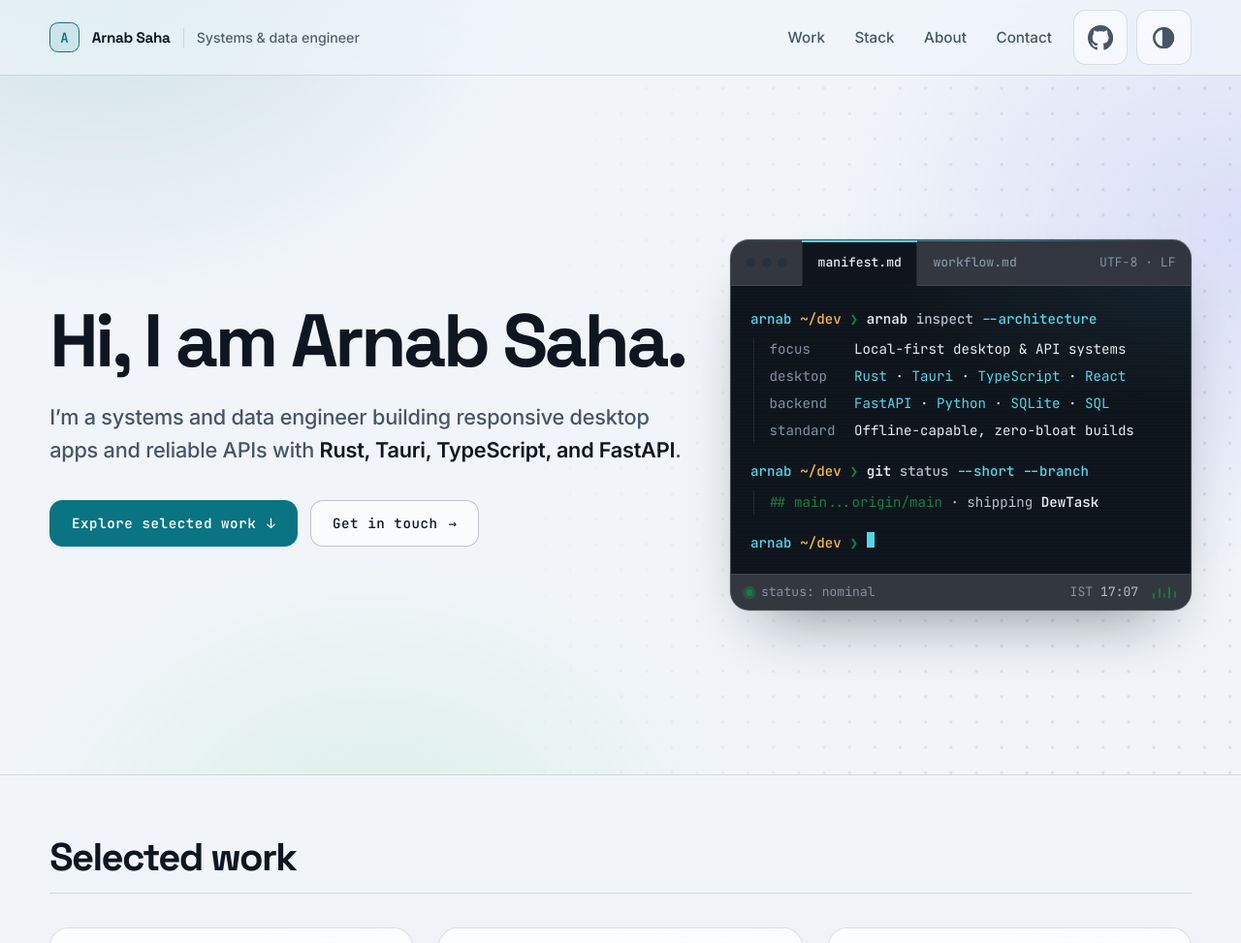
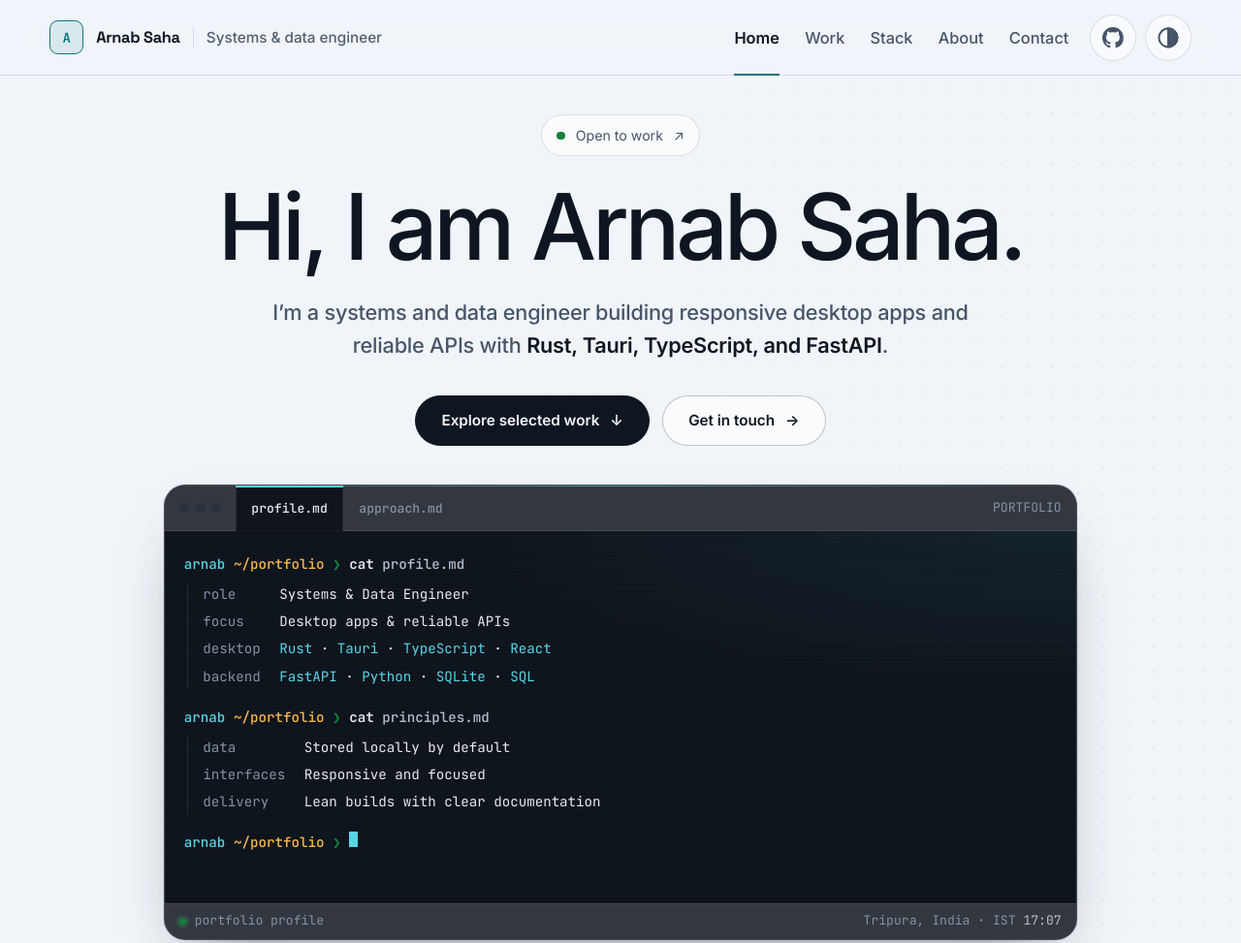
Before and after one commit to arnabsaha7/arnabsaha7.github.io, a plain HTML site: page index.html in a window 1280 px wide. Shown: the top 973 px of the page at 97% size. Drawn offline with Linux system fonts and the light colour scheme; no server answers.

Commit message:
updated theme

```diff
--- a/index.html
+++ b/index.html
@@ -153,6 +153,7 @@
     </a>
     <div class="nav-cluster">
       <nav class="top-nav" id="primaryNav" aria-label="Primary">
+        <a href="#top">Home</a>
         <a href="#work">Work</a>
         <a href="#stack">Stack</a>
         <a href="#about">About</a>
@@ -171,7 +172,7 @@
         </button>
         <button id="themeBtn" class="ico" type="button" aria-label="Switch theme">
           <svg width="16" height="16" viewBox="0 0 16 16" fill="none" stroke="currentColor" stroke-width="1.5" aria-hidden="true">
-            <circle cx="8" cy="8" r="6"/><path d="M8 2a6 6 0 0 1 0 12z" fill="currentColor"/>
+            <circle cx="8" cy="8" r="7"/><path d="M8 1a7 7 0 0 1 0 14z" fill="currentColor"/>
           </svg>
         </button>
       </div>
@@ -183,6 +184,7 @@
   <section id="top" class="hero">
     <div class="wrap grid">
       <div class="c7">
+        <a class="hero-note" href="#contact"><span class="dot" aria-hidden="true"></span><span>Open to work</span><span aria-hidden="true">↗</span></a>
         <h1>Hi, I am <span class="nw">Arnab Saha.</span></h1>
         <p class="hero-lead">I’m a systems and data engineer building responsive desktop apps and reliable APIs with <strong>Rust, Tauri, TypeScript, and FastAPI</strong>.</p>
         <div class="row">
@@ -205,70 +207,66 @@
             <div class="th-l">
               <span class="t-dots" aria-hidden="true"><i></i><i></i><i></i></span>
               <div class="term-tabs" role="tablist" aria-label="Terminal view">
-                <button class="term-tab on" type="button" role="tab" aria-selected="true" id="tab-manifest" aria-controls="pane-manifest" tabindex="0" data-tab="manifest">manifest.md</button>
-                <button class="term-tab" type="button" role="tab" aria-selected="false" id="tab-workflow" aria-controls="pane-workflow" tabindex="-1" data-tab="workflow">workflow.md</button>
+                <button class="term-tab on" type="button" role="tab" aria-selected="true" id="tab-manifest" aria-controls="pane-manifest" tabindex="0" data-tab="manifest">profile.md</button>
+                <button class="term-tab" type="button" role="tab" aria-selected="false" id="tab-workflow" aria-controls="pane-workflow" tabindex="-1" data-tab="workflow">approach.md</button>
               </div>
             </div>
-            <span>UTF-8 · LF</span>
+            <span>PORTFOLIO</span>
           </div>
 
           <div class="tb">
             <div class="term-pane on" id="pane-manifest" role="tabpanel" aria-labelledby="tab-manifest">
               <div class="t-block">
                 <div class="t-cmd">
-                  <span class="t-ps" aria-hidden="true"><i>arnab</i><em>~/dev</em></span><b aria-hidden="true">❯</b>
-                  <span class="t-type"><span class="prog">arnab</span> inspect <span class="flag">--architecture</span></span>
+                  <span class="t-ps" aria-hidden="true"><i>arnab</i><em>~/portfolio</em></span><b aria-hidden="true">❯</b>
+                  <span class="t-type"><span class="prog">cat</span> profile.md</span>
                 </div>
                 <dl class="t-grid t-res">
-                  <dt>focus</dt><dd>Local-first desktop &amp; API systems</dd>
+                  <dt>role</dt><dd>Systems &amp; Data Engineer</dd>
+                  <dt>focus</dt><dd>Desktop apps &amp; reliable APIs</dd>
                   <dt>desktop</dt><dd><span class="tk">Rust</span> · <span class="tk">Tauri</span> · <span class="tk">TypeScript</span> · <span class="tk">React</span></dd>
                   <dt>backend</dt><dd><span class="tk">FastAPI</span> · <span class="tk">Python</span> · <span class="tk">SQLite</span> · <span class="tk">SQL</span></dd>
-                  <dt>standard</dt><dd>Offline-capable, zero-bloat builds</dd>
                 </dl>
               </div>
               <div class="t-block">
                 <div class="t-cmd">
-                  <span class="t-ps" aria-hidden="true"><i>arnab</i><em>~/dev</em></span><b aria-hidden="true">❯</b>
-                  <span class="t-type"><span class="prog">git</span> status <span class="flag">--short</span> <span class="flag">--branch</span></span>
+                  <span class="t-ps" aria-hidden="true"><i>arnab</i><em>~/portfolio</em></span><b aria-hidden="true">❯</b>
+                  <span class="t-type"><span class="prog">cat</span> principles.md</span>
                 </div>
-                <div class="t-out t-res"><span class="t-branch">## main...origin/main</span> · shipping <strong>DewTask</strong></div>
+                <dl class="t-grid t-res">
+                  <dt>data</dt><dd>Stored locally by default</dd>
+                  <dt>interfaces</dt><dd>Responsive and focused</dd>
+                  <dt>delivery</dt><dd>Lean builds with clear documentation</dd>
+                </dl>
               </div>
               <div class="t-block">
-                <div class="t-cmd"><span class="t-ps" aria-hidden="true"><i>arnab</i><em>~/dev</em></span><b aria-hidden="true">❯</b><i class="cur" aria-hidden="true"></i></div>
+                <div class="t-cmd"><span class="t-ps" aria-hidden="true"><i>arnab</i><em>~/portfolio</em></span><b aria-hidden="true">❯</b><i class="cur" aria-hidden="true"></i></div>
               </div>
             </div>
 
             <div class="term-pane" id="pane-workflow" role="tabpanel" aria-labelledby="tab-workflow">
               <div class="t-block">
                 <div class="t-cmd">
-                  <span class="t-ps" aria-hidden="true"><i>arnab</i><em>~/dev</em></span><b aria-hidden="true">❯</b>
-                  <span class="t-type"><span class="prog">project</span> run <span class="flag">--protocol</span></span>
+                  <span class="t-ps" aria-hidden="true"><i>arnab</i><em>~/portfolio</em></span><b aria-hidden="true">❯</b>
+                  <span class="t-type"><span class="prog">cat</span> approach.md</span>
                 </div>
                 <dl class="t-grid t-res">
-                  <dt><span class="n">01</span> scope</dt><dd>Architecture &amp; edge cases defined upfront</dd>
-                  <dt><span class="n">02</span> estimate</dt><dd>Clear milestones, zero hidden unknowns</dd>
-                  <dt><span class="n">03</span> build</dt><dd>Iterative ships with plain-word updates</dd>
-                  <dt><span class="n">04</span> handover</dt><dd>Tested binaries, docs &amp; clean source</dd>
+                  <dt><span class="n">01</span> scope</dt><dd>Clarify goals, constraints, and edge cases</dd>
+                  <dt><span class="n">02</span> design</dt><dd>Define data models and system boundaries</dd>
+                  <dt><span class="n">03</span> build</dt><dd>Deliver focused, maintainable features</dd>
+                  <dt><span class="n">04</span> validate</dt><dd>Check behavior and document the handoff</dd>
                 </dl>
               </div>
               <div class="t-block">
-                <div class="t-cmd">
-                  <span class="t-ps" aria-hidden="true"><i>arnab</i><em>~/dev</em></span><b aria-hidden="true">❯</b>
-                  <span class="t-type"><span class="prog">status</span> <span class="flag">--availability</span></span>
-                </div>
-                <div class="t-out t-res">Open for select engineering &amp; product builds</div>
-              </div>
-              <div class="t-block">
-                <div class="t-cmd"><span class="t-ps" aria-hidden="true"><i>arnab</i><em>~/dev</em></span><b aria-hidden="true">❯</b><i class="cur" aria-hidden="true"></i></div>
+                <div class="t-cmd"><span class="t-ps" aria-hidden="true"><i>arnab</i><em>~/portfolio</em></span><b aria-hidden="true">❯</b><i class="cur" aria-hidden="true"></i></div>
               </div>
             </div>
           </div>
 
           <div class="tf">
-            <span class="tf-l"><i class="dot" aria-hidden="true"></i>status: nominal</span>
+            <span class="tf-l"><i class="dot" aria-hidden="true"></i>portfolio profile</span>
             <span class="tf-r">
-              <span>IST <time id="termClock">--:--</time></span>
-              <span class="wave" aria-hidden="true"><i></i><i></i><i></i><i></i><i></i></span>
+              <span>Tripura, India · IST <time id="termClock">--:--</time></span>
             </span>
           </div>
         </div>
@@ -351,7 +349,7 @@
         <div>
           <div class="stack-col-head"><span class="lbl">Backend &amp; data</span></div>
           <ul>
-            <li><span>FastAPI</span><span>APIs at Deloitte</span></li>
+            <li><span>FastAPI</span><span>High-performance APIs</span></li>
             <li><span>Python</span><span>Services &amp; CLI tools</span></li>
             <li><span>SQLite &amp; SQL</span><span>DewTask data layer</span></li>
             <li><span>Schema &amp; query tuning</span><span>Slow-query profiling</span></li>
--- a/script.js
+++ b/script.js
@@ -243,7 +243,7 @@
         const viewportHeight = window.innerHeight;
         const documentHeight = document.documentElement.scrollHeight;
 
-        if (scrollY < 220) return '';
+        if (scrollY < 220) return '#top';
         if (scrollY + viewportHeight >= documentHeight - 48) {
           return sectionHashes[sectionHashes.length - 1];
         }
@@ -304,8 +304,7 @@
         const link = event.target.closest && event.target.closest('a[href^="#"]');
         if (!link || event.button !== 0 || event.metaKey || event.ctrlKey || event.shiftKey || event.altKey) return;
         const hash = link.getAttribute('href');
-        if (hash === '#top') lock('');
-        else if (sectionHashes.includes(hash)) lock(hash);
+        if (sectionHashes.includes(hash)) lock(hash);
       });
 
       function fromHash() {
--- a/styles.css
+++ b/styles.css
@@ -1,17 +1,14 @@
 :root {
-  --bg: #0A0E12;
-  --surface: rgba(255, 255, 255, 0.055);
-  --surface-hover: rgba(255, 255, 255, 0.1);
-  --well: rgba(255, 255, 255, 0.04);
-  --line: rgba(255, 255, 255, 0.1);
-  --line-strong: rgba(255, 255, 255, 0.2);
-  --glass-blur: blur(1.125rem) saturate(1.5);
-  --glass-edge: inset 0 1px 0 rgba(255, 255, 255, 0.09), 0 0.625rem 2rem -0.75rem rgba(0, 0, 0, 0.5);
-  --r: 1.125rem;
-  --aurora:
-    radial-gradient(60vmax 50vmax at 8% -8%, rgba(85, 214, 232, 0.2), transparent 60%),
-    radial-gradient(55vmax 45vmax at 100% 30%, rgba(99, 102, 241, 0.2), transparent 60%),
-    radial-gradient(50vmax 40vmax at 30% 110%, rgba(34, 197, 94, 0.12), transparent 60%);
+  --bg: #080808;
+  --surface: #191919;
+  --surface-hover: #242424;
+  --well: #111111;
+  --line: #2A2A2A;
+  --line-strong: #454545;
+  --glass-blur: none;
+  --glass-edge: inset 0 1px 0 rgba(255, 255, 255, 0.05);
+  --r: 1.25rem;
+  --aurora: none;
   --text: #F1F5F9;
   --text-2: #A3AFBD;
   --text-3: #8D9AAA;
@@ -74,9 +71,9 @@ button {
 }
 
 h1, h2, h3 {
-  font-family: var(--display);
-  font-weight: 800;
-  letter-spacing: -0.04em;
+  font-family: var(--body);
+  font-weight: 500;
+  letter-spacing: -0.045em;
   line-height: 1.04;
   text-wrap: balance;
 }
@@ -113,9 +110,9 @@ h1, h2, h3 {
   z-index: 50;
   height: var(--bar-h);
   padding-top: env(safe-area-inset-top, 0px);
-  background: rgba(10, 14, 18, 0.5);
-  -webkit-backdrop-filter: var(--glass-blur);
-  backdrop-filter: var(--glass-blur);
+  background: rgba(8, 8, 8, 0.78);
+  -webkit-backdrop-filter: blur(1rem) saturate(1.25);
+  backdrop-filter: blur(1rem) saturate(1.25);
   border-bottom: 1px solid var(--line);
 }
 
@@ -136,8 +133,8 @@ h1, h2, h3 {
 }
 
 .mark {
-  width: 1.75rem;
-  height: 1.75rem;
+  width: 2rem;
+  height: 2rem;
   flex: none;
   display: grid;
   place-items: center;
@@ -148,13 +145,14 @@ h1, h2, h3 {
 }
 
 .brand b {
-  font: 800 0.875rem var(--display);
+  font: 800 0.9375rem var(--display);
   letter-spacing: -0.02em;
 }
 
 .brand-tag {
   border-left: 1px solid var(--line);
   padding-left: 0.75rem;
+  font-size: 0.875rem;
 }
 
 .nav-cluster {
@@ -168,7 +166,7 @@ h1, h2, h3 {
 .top-nav {
   display: flex;
   align-items: center;
-  gap: 1.75rem;
+  gap: 1.5rem;
   height: 100%;
 }
 
@@ -178,15 +176,20 @@ h1, h2, h3 {
   display: inline-flex;
   align-items: center;
   gap: 0.375rem;
-  font: 500 0.875rem var(--body);
+  font: 500 0.9375rem var(--body);
   color: var(--text-2);
   transition: color 0.15s ease;
 }
 
 .top-nav a:hover,
-.top-nav a.on { color: var(--text); }
+.top-nav a.on,
+.top-nav a[aria-current="location"] {
+  color: var(--text);
+}
 
-.top-nav a.on::after {
+.top-nav a[aria-current="location"] { font-weight: 600; }
+
+.top-nav a[aria-current="location"]::after {
   content: "";
   position: absolute;
   left: 0;
@@ -205,8 +208,9 @@ h1, h2, h3 {
 .ico {
   display: grid;
   place-items: center;
-  width: 3.25rem;
-  height: 3.25rem;
+  width: 2.75rem;
+  height: 2.75rem;
+  flex: none;
   border: 1px solid var(--line);
   background: var(--well);
   color: var(--text-2);
@@ -214,8 +218,8 @@ h1, h2, h3 {
 }
 
 .ico svg {
-  width: 1.5rem;
-  height: 1.5rem;
+  width: 1.25rem;
+  height: 1.25rem;
 }
 
 .ico:hover {
@@ -243,24 +247,23 @@ h1, h2, h3 {
   align-items: center;
   justify-content: center;
   gap: 0.625rem;
-  min-height: 2.75rem;
-  padding: 0.75rem 1.25rem;
-  font: 500 0.8125rem/1 var(--mono);
-  letter-spacing: 0.04em;
+  min-height: 3rem;
+  padding: 0.875rem 1.5rem;
+  font: 600 0.875rem/1.2 var(--body);
   border: 1px solid var(--line);
   transition: transform 0.16s cubic-bezier(0.16, 1, 0.3, 1), background-color 0.16s ease, border-color 0.16s ease;
 }
 
 .btn.pri {
-  background: var(--accent);
-  border-color: var(--accent);
-  color: var(--on-accent);
+  background: var(--text);
+  border-color: var(--text);
+  color: var(--bg);
   font-weight: 600;
 }
 
 .btn.pri:hover {
-  background: var(--accent-hover);
-  border-color: var(--accent-hover);
+  background: var(--text-2);
+  border-color: var(--text-2);
   transform: translateY(-2px);
 }
 
@@ -280,22 +283,20 @@ h1, h2, h3 {
 
 .btn.gh:hover { background: var(--surface-hover); }
 
-section { border-bottom: 1px solid var(--line); }
-
-.sec { padding-block: clamp(2.75rem, 5vw, 5rem); }
+.sec { padding-block: clamp(4rem, 7vw, 7rem); }
 
 .head {
   display: flex;
   flex-wrap: wrap;
   justify-content: space-between;
-  align-items: baseline;
+  flex-direction: column;
+  align-items: center;
+  text-align: center;
   gap: 0.5rem 1rem;
-  border-bottom: 1px solid var(--line);
-  padding-bottom: 0.875rem;
-  margin-bottom: 2rem;
+  margin-bottom: clamp(2rem, 4vw, 3.25rem);
 }
 
-.head h2 { font-size: clamp(1.75rem, 1.2rem + 1.5vw, 2.5rem); }
+.head h2 { font-size: clamp(2rem, 1.2rem + 2.2vw, 3rem); }
 
 .grid {
   display: grid;
@@ -309,7 +310,7 @@ section { border-bottom: 1px solid var(--line); }
 
 /* Hero */
 .hero {
-  --dg: rgba(255, 255, 255, 0.08);
+  --dg: rgba(255, 255, 255, 0.035);
   position: relative;
   overflow: hidden;
   min-height: calc(100vh - var(--bar-h));
@@ -334,11 +335,43 @@ section { border-bottom: 1px solid var(--line); }
   width: 100%;
   position: relative;
   z-index: 1;
+  grid-template-columns: minmax(0, 1fr);
+  justify-items: center;
+  gap: clamp(2rem, 5vh, 3.5rem);
   align-items: center;
+  text-align: center;
 }
 
+.hero .c7,
+.hero .c5 { grid-column: 1 / -1; }
+
+.hero .c7 { width: min(100%, 62rem); }
+
+.hero .c5 { width: min(100%, 54rem); }
+
+.hero-note {
+  display: inline-flex;
+  align-items: center;
+  gap: 0.625rem;
+  margin-bottom: 1.5rem;
+  padding: 0.5rem 0.875rem;
+  border: 1px solid var(--line);
+  border-radius: 999px;
+  background: var(--surface);
+  color: var(--text-2);
+  font-size: 0.8125rem;
+  transition: background-color 0.15s ease, color 0.15s ease;
+}
+
+.hero-note:hover {
+  background: var(--surface-hover);
+  color: var(--text);
+}
+
+.hero-note .dot { width: 0.5rem; height: 0.5rem; }
+
 .hero h1 {
-  font-size: clamp(2.625rem, 6vw, 5.75rem);
+  font-size: clamp(3.25rem, 7.4vw, 6.75rem);
   line-height: 1;
   letter-spacing: -0.045em;
   margin: 0 0 1.375rem;
@@ -361,8 +394,8 @@ section { border-bottom: 1px solid var(--line); }
   font: 500 clamp(1.125rem, 0.5vw + 0.875rem, 1.625rem)/1.55 var(--body);
   letter-spacing: -0.01em;
   color: var(--text-2);
-  max-width: 48ch;
-  margin-bottom: 2rem;
+  max-width: 52ch;
+  margin: 0 auto 2rem;
   animation: rise 0.65s 0.06s cubic-bezier(0.16, 1, 0.3, 1) both;
   text-wrap: pretty;
 }
@@ -376,17 +409,18 @@ section { border-bottom: 1px solid var(--line); }
   display: flex;
   flex-wrap: wrap;
   align-items: center;
+  justify-content: center;
   gap: 0.75rem;
 }
 
-.engineering-notes { min-width: 0; }
+.engineering-notes { min-width: 0; width: 100%; }
 
 .engineering-notes > summary {
   width: fit-content;
   max-width: 100%;
   padding: 0.75rem 1rem;
   border: 1px solid var(--line-strong);
-  border-radius: 0.75rem;
+  border-radius: 999px;
   background: var(--surface);
   cursor: pointer;
 }
@@ -409,9 +443,10 @@ section { border-bottom: 1px solid var(--line); }
   overflow: hidden;
   background: var(--t-bg);
   border: 1px solid rgba(255, 255, 255, 0.14);
-  box-shadow: var(--glass-edge), 0 2rem 4.375rem -1.5rem rgba(0, 0, 0, 0.6);
+  box-shadow: 0 2rem 4.375rem -1.5rem rgba(0, 0, 0, 0.6);
   color: var(--t-text);
   font: 0.8125rem/1.75 var(--mono);
+  text-align: left;
   transition: border-color 0.2s ease;
 }
 
@@ -520,7 +555,7 @@ html[data-theme=light] .term {
 .tb {
   position: relative;
   padding: 1.25rem 1.125rem 1.125rem;
-  min-height: 16.75rem;
+  min-height: 22rem;
   display: flex;
   flex-direction: column;
   justify-content: space-between;
@@ -636,6 +671,7 @@ html[data-theme=light] .term {
 .t-grid dd {
   color: var(--t-text);
   min-width: 0;
+  text-wrap: pretty;
 }
 
 .t-out { color: var(--t-text-2); }
@@ -742,9 +778,9 @@ html[data-theme=light] .term {
   flex-direction: column;
   align-items: flex-start;
   gap: 0.875rem;
-  padding: clamp(1.125rem, 2vw, 1.75rem);
+  padding: clamp(1.5rem, 3vw, 2.5rem);
   border: 1px solid var(--line);
-  background: linear-gradient(155deg, var(--well), transparent 50%), var(--surface);
+  background: var(--surface);
   transition: transform 0.2s ease, border-color 0.2s ease;
 }
 
@@ -764,8 +800,8 @@ html[data-theme=light] .term {
 .pc-top h3 { font-size: 1.625rem; }
 
 .pc-logo {
-  width: 3rem;
-  height: 3rem;
+  width: 3.5rem;
+  height: 3.5rem;
   flex: none;
 }
 
@@ -984,7 +1020,17 @@ html[data-theme=light] .term {
 
 .about-stats span { color: var(--text-2); }
 
-.contact-grid { align-items: center; }
+.contact-grid {
+  grid-template-columns: minmax(0, 1fr);
+  justify-items: center;
+  align-items: center;
+  text-align: center;
+}
+
+.contact-grid > .c7,
+.contact-grid > .c5 { grid-column: 1 / -1; }
+
+.contact-grid > .c7 { width: min(100%, 58rem); }
 
 .contact h3 {
   font-size: clamp(1.75rem, 4vw, 4.5rem);
@@ -994,9 +1040,11 @@ html[data-theme=light] .term {
 .contact-sub {
   color: var(--text-2);
   max-width: 52ch;
-  margin-bottom: 1.75rem;
+  margin: 0 auto 1.75rem;
   text-wrap: pretty;
 }
+
+.contact .row { justify-content: center; }
 
 .contact-box {
   border: 1px solid var(--line);
@@ -1005,6 +1053,8 @@ html[data-theme=light] .term {
   display: flex;
   flex-direction: column;
   gap: 0.875rem;
+  width: min(100%, 40rem);
+  text-align: left;
 }
 
 .contact-box-head {
@@ -1110,8 +1160,9 @@ body::before {
   border-radius: var(--r);
 }
 
-.card, .pc, .stack, .facts, .contact-box { box-shadow: var(--glass-edge); }
-.btn, .ico { border-radius: 0.75rem; }
+.card, .pc, .stack, .facts, .contact-box { box-shadow: none; }
+.btn { border-radius: 999px; }
+.ico { border-radius: 50%; }
 .pill { border-radius: 999px; }
 .mark, .lab-tags span { border-radius: 0.5rem; }
 
@@ -1123,10 +1174,7 @@ html[data-theme=light] {
   --line: rgba(15, 23, 42, 0.12);
   --line-strong: rgba(15, 23, 42, 0.24);
   --glass-edge: inset 0 1px 0 rgba(255, 255, 255, 0.9), 0 0.625rem 2rem -0.75rem rgba(15, 23, 42, 0.18);
-  --aurora:
-    radial-gradient(60vmax 50vmax at 8% -8%, rgba(10, 116, 130, 0.16), transparent 60%),
-    radial-gradient(55vmax 45vmax at 100% 30%, rgba(99, 102, 241, 0.16), transparent 60%),
-    radial-gradient(50vmax 40vmax at 30% 110%, rgba(34, 197, 94, 0.1), transparent 60%);
+  --aurora: none;
   --text: #0E1621;
   --text-2: #475569;
   --text-3: #52606F;
@@ -1139,18 +1187,13 @@ html[data-theme=light] {
   color-scheme: light;
 }
 
-html[data-theme=light] .bar { background: rgba(241, 245, 249, 0.6); }
-html[data-theme=light] .hero { --dg: rgba(18, 20, 23, 0.09); }
+html[data-theme=light] .bar { background: rgba(241, 245, 249, 0.82); }
+html[data-theme=light] .hero { --dg: rgba(18, 20, 23, 0.035); }
 
 /* Responsive layouts */
 @media (min-width: 740px) {
   .pcards { grid-template-columns: repeat(2, minmax(0, 1fr)); }
   .pc--lab { grid-column: 1 / -1; }
-}
-
-@media (min-width: 1200px) {
-  .pcards { grid-template-columns: repeat(3, minmax(0, 1fr)); }
-  .pc--lab { grid-column: auto; }
 }
 
 @media (max-width: 1180px) {
@@ -1191,7 +1234,13 @@ html[data-theme=light] .hero { --dg: rgba(18, 20, 23, 0.09); }
   }
 
   .bar.open .top-nav a:last-child { border-bottom: 0; }
-  .bar.open .top-nav a.on::after { display: none; }
+  .bar.open .top-nav a[aria-current="location"]::after { display: none; }
+  .bar.open .top-nav a[aria-current="location"] {
+    text-decoration: underline;
+    text-decoration-color: var(--accent);
+    text-decoration-thickness: 2px;
+    text-underline-offset: 0.4rem;
+  }
 
   .grid {
     grid-template-columns: minmax(0, 1fr);
@@ -1217,16 +1266,6 @@ html[data-theme=light] .hero { --dg: rgba(18, 20, 23, 0.09); }
 
   .brand-tag { display: none; }
   .bar .wrap, .brand { gap: 0.5rem; }
-
-  .ico {
-    width: 2.75rem;
-    height: 2.75rem;
-  }
-
-  .ico svg {
-    width: 1.25rem;
-    height: 1.25rem;
-  }
 
   .principles .pr-list,
   .flow,
```
